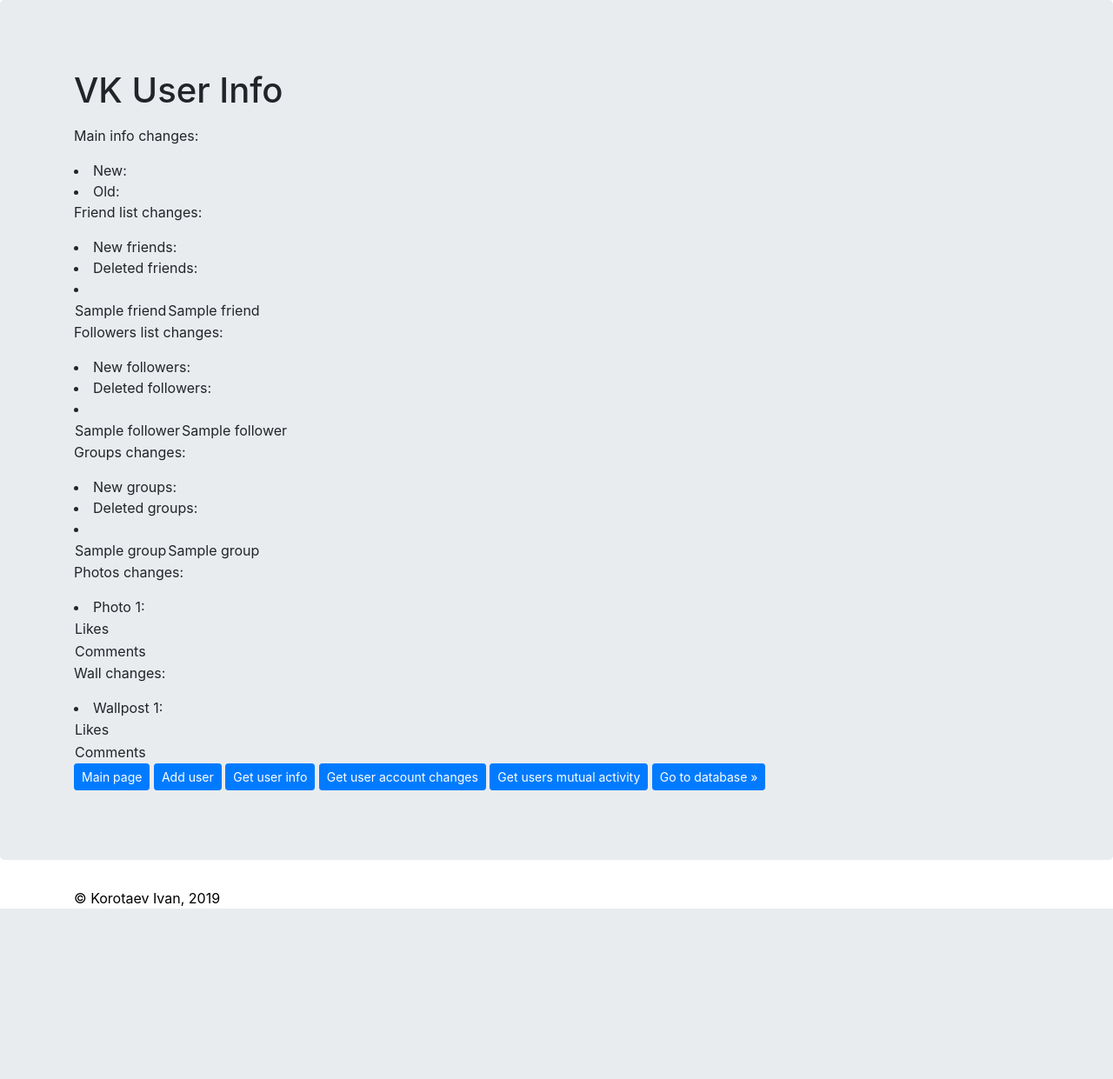
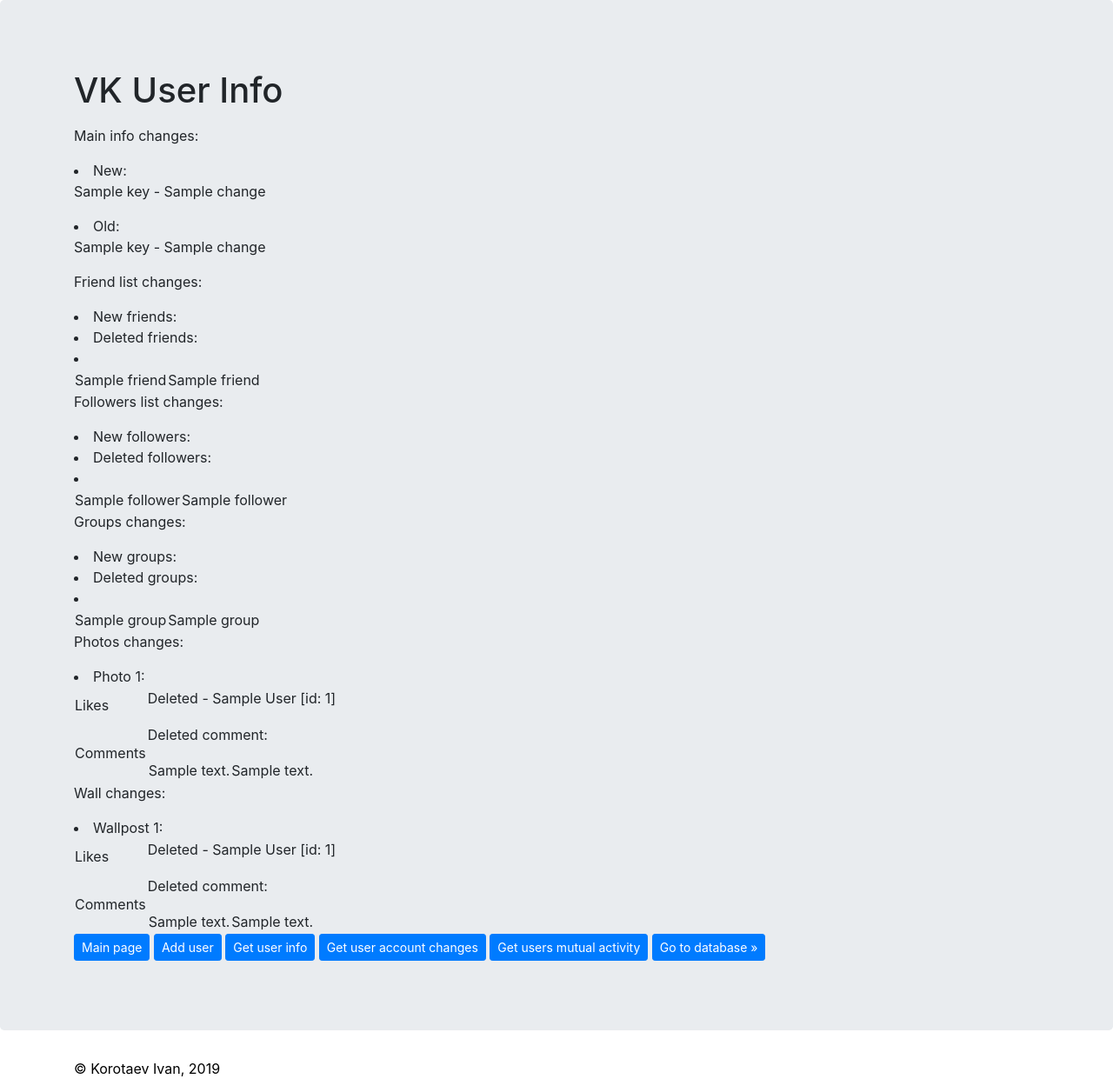
Before and after one commit to vnkrtv/vk-tracker, a Django app: template VKInfoSite/main/templates/main/user_changes/getChanges.html in a window 1280 px wide. Shown: the whole page at 87% size. Before the commit the page ends 1045 px from the top, so only its background shows below. Run offline with Django 3.2, Linux system fonts and the light colour scheme; the template is opened without the code that fills it: most values are stand-ins (such as "Sample title", 1, 10 or a date in 2020); some libraries are stand-ins or nearby versions.

Commit message:
Completed getChanges page

```diff
--- a/VKInfoSite/main/templates/main/index.html
+++ b/VKInfoSite/main/templates/main/index.html
@@ -1,5 +1,5 @@
 {% extends "main/wrapper.html" %}
 
 {% block content %}
-<p>Some information about application</p>
+    <p>Some information about application</p>
 {% endblock %}
--- a/VKInfoSite/main/templates/main/user_changes/getChanges.html
+++ b/VKInfoSite/main/templates/main/user_changes/getChanges.html
@@ -4,14 +4,14 @@
     <p>Main info changes:</p>
     <li>
         New:
-        {% for key, change in info.value.main_info %}
-
+        {% for key, change in info.value.main_info.new %}
+            <p>{{ key }} - {{ change }}</p>
         {% endfor %}
     </li>
     <li>
         Old:
-        {% for key, change in info.value.main_info %}
-
+        {% for key, change in info.value.main_info.old %}
+            <p>{{ key }} - {{ change }}</p>
         {% endfor %}
     </li>
 
@@ -115,18 +115,28 @@
                 <tr><td>Likes</td><td>
                     {% for like in photo.likes %}
                         {% if like.status %}
-
+                             <p>New - {{ like.first_name }} {{ like.last_name }} [id: {{ like.id }}]</p>
                         {% else %}
-
+                             <p>Deleted - {{ like.first_name }} {{ like.last_name }} [id: {{ like.id }}]</p>
                         {% endif %}
                     {% endfor %}
                 </td></tr>
                 <tr><td>Comments</td><td>
                     {% for comment in photo.comments %}
                         {% if comment.status %}
-
+                            <p>New comment:</p>
+                            <table>
+                                {% for k, v in comment %}
+                                    <tr><td>{{ k }}</td><td>{{ v }}</td></tr>
+                                {% endfor %}
+                            </table>
                         {% else %}
-
+                             <p>Deleted comment:</p>
+                             <table>
+                                {% for k, v in comment %}
+                                    <tr><td>{{ k }}</td><td>{{ v }}</td></tr>
+                                {% endfor %}
+                            </table>
                         {% endif %}
                     {% endfor %}
                 </td></tr>
@@ -140,20 +150,30 @@
         <li>Wallpost {{ post.post_id }}:
             <table>
                 <tr><td>Likes</td><td>
-                    {% for like in post.likes %}
+                    {% for like in photo.likes %}
                         {% if like.status %}
-
+                             <p>New - {{ like.first_name }} {{ like.last_name }} [id: {{ like.id }}]</p>
                         {% else %}
-
+                             <p>Deleted - {{ like.first_name }} {{ like.last_name }} [id: {{ like.id }}]</p>
                         {% endif %}
                     {% endfor %}
                 </td></tr>
                 <tr><td>Comments</td><td>
-                    {% for comment in post.comments %}
+                    {% for comment in photo.comments %}
                         {% if comment.status %}
-
+                            <p>New comment:</p>
+                            <table>
+                                {% for k, v in comment %}
+                                    <tr><td>{{ k }}</td><td>{{ v }}</td></tr>
+                                {% endfor %}
+                            </table>
                         {% else %}
-
+                             <p>Deleted comment:</p>
+                             <table>
+                                {% for k, v in comment %}
+                                    <tr><td>{{ k }}</td><td>{{ v }}</td></tr>
+                                {% endfor %}
+                            </table>
                         {% endif %}
                     {% endfor %}
                 </td></tr>
--- a/VKInfoSite/main/templates/main/user_changes/getOldInfo.html
+++ b/VKInfoSite/main/templates/main/user_changes/getOldInfo.html
@@ -1,8 +1,7 @@
 {% extends "main/wrapper.html" %}
 
 {% block content %}
-<h1>HEY!</h1>
-    {% if 'error' not on info %}
+    {% if 'error' not in info %}
         <form action="{% url 'main:getChanges' %}" method="post">
             {% csrf_token %}
             {% for date in info.dates %}
--- a/VKInfoSite/main/templates/main/user_info/userInfo.html
+++ b/VKInfoSite/main/templates/main/user_info/userInfo.html
@@ -9,6 +9,7 @@
                 {% endfor %}
             {% endfor %}
         </table>
+        <p></br></p>
     {% else %}
         <p>Error: {{ value.error }}</p>
     {% endif %}
```
